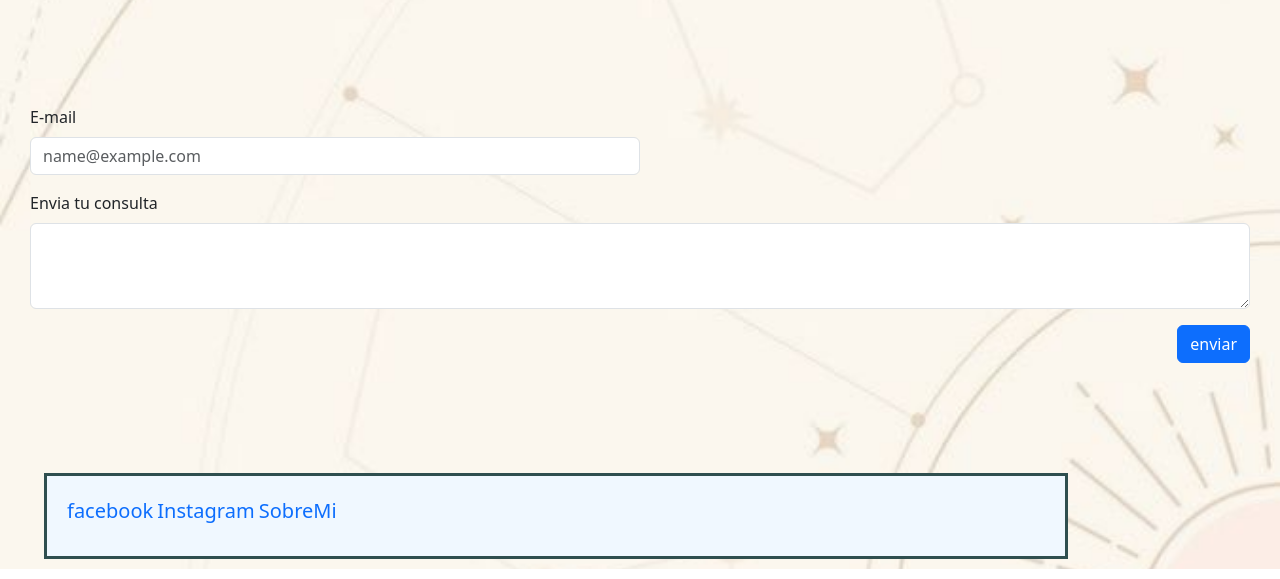
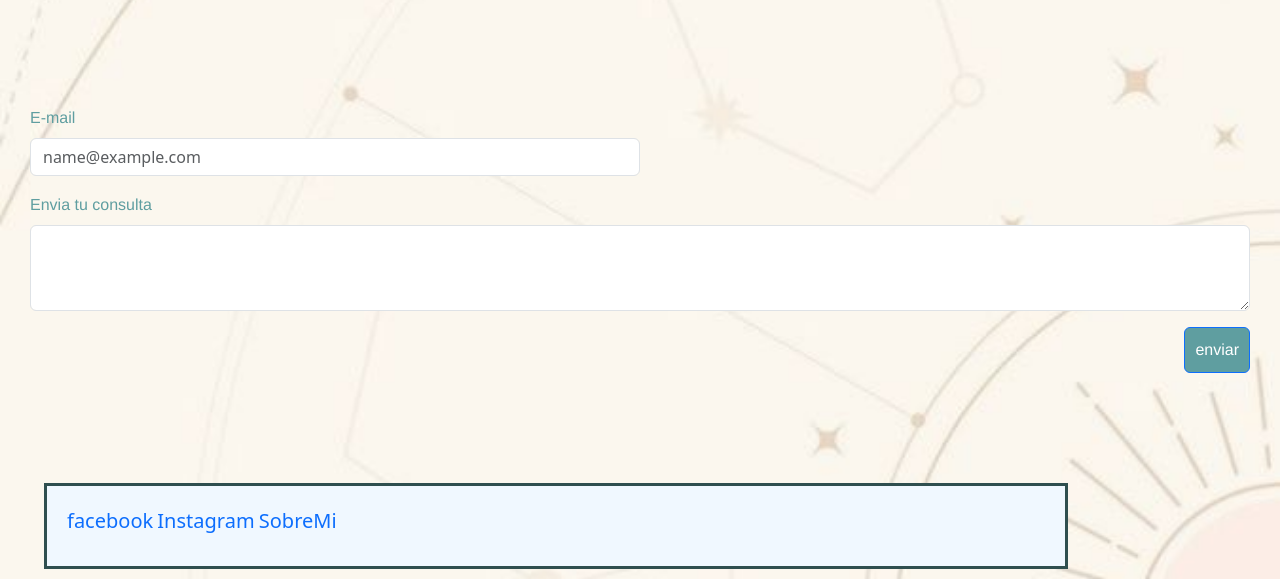
Before and after one commit to gisemarN/coaching, a plain HTML site: page pages.html/contacto.html in a window 1280 px wide. Shown: the part 498-1077 px from the top of the page. Drawn offline with nearby package versions, Linux system fonts and the light colour scheme; grey boxes are pictures that could not be loaded.

Commit message:
cambiocontact

```diff
--- a/css/style.css
+++ b/css/style.css
@@ -281,7 +281,18 @@ margin: 30px;
 .siete{
     grid-area: lapiz;
 }
-
+.color{
+    color: cadetblue;
+    font-style: initial;
+    font-family: 'Franklin Gothic Medium', 'Arial Narrow', Arial, sans-serif;
+}
+.color1{
+    text-decoration: none;
+    background-color: cadetblue;
+    font-family: 'Franklin Gothic Medium', 'Arial Narrow', Arial, sans-serif;
+    border: 3px wavy teal;
+    padding: 10px;
+}
 
 @media (max-width: 576px){
     .cambi2 ul li{
--- a/pages.html/contacto.html
+++ b/pages.html/contacto.html
@@ -35,7 +35,7 @@
          </nav>
     </header>
          <h1>Contacto</h1>
-         <p class="parrafo">No dudes en ponerte en contacto si estas interesado en conocer mas acerca de como son la sesiones de coaching ontologico. O sobre alguna terapia complementaria</p>
+         <p class="parrafo">No dudes en ponerte en contacto si estas interesado en conocer mas acerca de como son la sesiones de coaching ontologico. O sobre alguna terapia complementaria.</p>
          <main>
              <div class="conta">
                  <h3>Direccion</h3>
@@ -48,15 +48,15 @@
          <section>
                 <div class="formula">
                     <div class="mb-3 col-6">
-                        <label for="exampleFormControlInput1" class="form-label">E-mail</label>
+                        <label for="exampleFormControlInput1" class="form-label color">E-mail</label>
                         <input type="email" class="form-control" id="exampleFormControlInput1" placeholder="name@example.com">
                       </div>
                       <div class="mb-3">
-                        <label for="exampleFormControlTextarea1" class="form-label">Envia tu consulta</label>
+                        <label for="exampleFormControlTextarea1" class="form-label color">Envia tu consulta</label>
                         <textarea class="form-control" id="exampleFormControlTextarea1" rows="3"></textarea>
                       </div>
                       <div class="enviar">
-                        <input class="btn btn-primary" type="submit" value="enviar">
+                        <input class="btn btn-primary color1" type="submit" value="enviar">
                       </div>
                 </div>
          </section>
```
